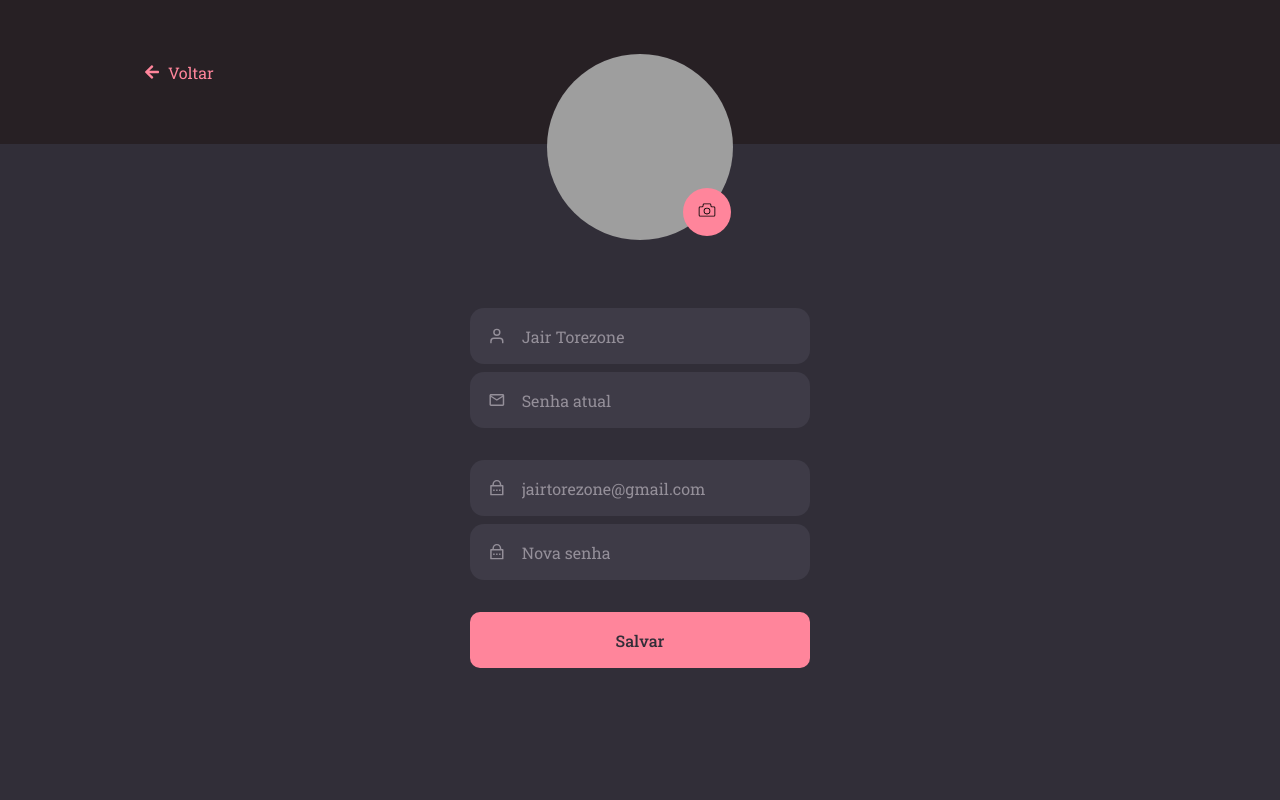
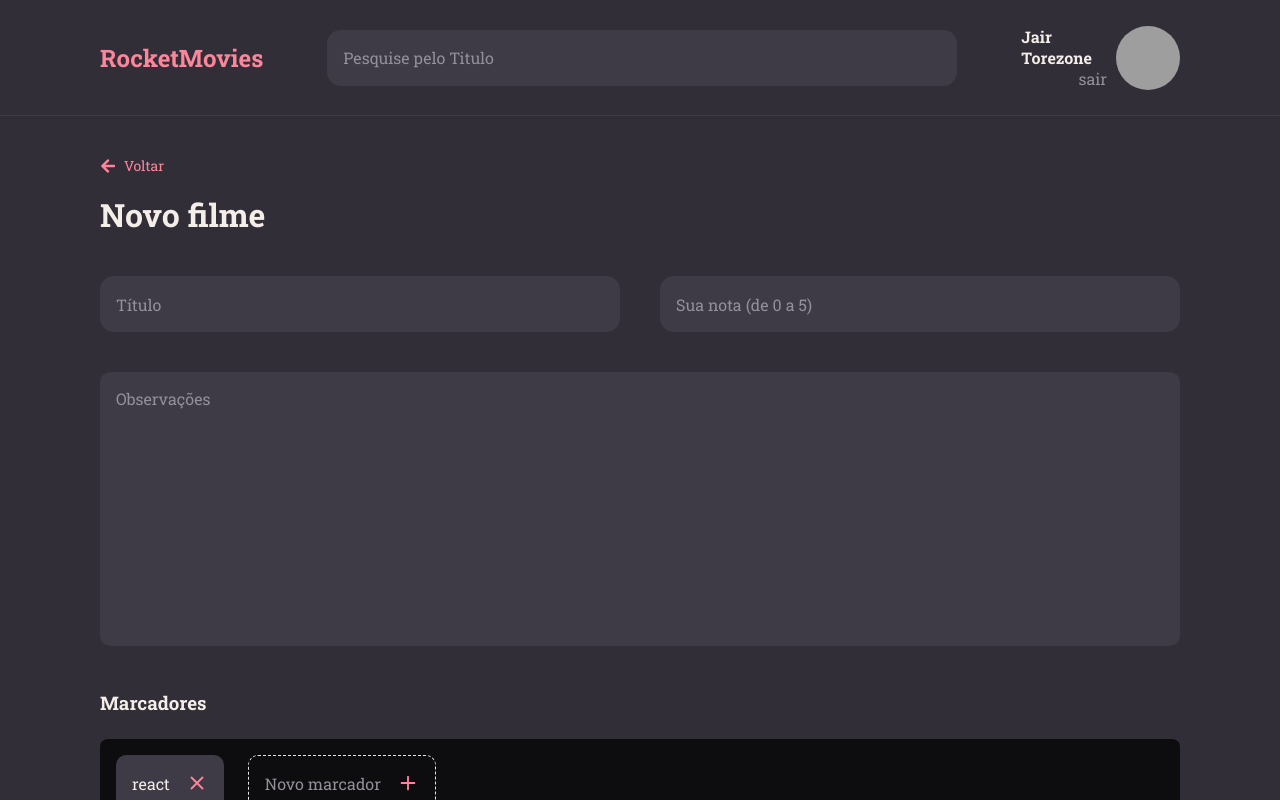
Before and after one commit to JairTorezone/rocketmovies-react, a React (Vite) app: page / in a window 1280 px wide. Built offline with nearby package versions, Linux system fonts and the light colour scheme; grey boxes are pictures that could not be loaded.

Commit message:
NoteItem and page Movie

```diff
--- a/src/components/Button/index.jsx
+++ b/src/components/Button/index.jsx
@@ -1,9 +1,10 @@
 import { Container } from "./styles";
 
-export function Button({ icon: Icon, title, ...rest }) {
+export function Button({ isBlack = false, icon: Icon, title, ...rest }) {
   return (
-    <Container type="button">
+    <Container isBlack={isBlack} type="button">
       {Icon && <Icon size={16} />}
+
       {title}
     </Container>
   );
--- a/src/components/Button/styles.js
+++ b/src/components/Button/styles.js
@@ -4,8 +4,11 @@ export const Container = styled.button`
   width: 100%;
   height: 56px;
 
-  background-color: ${({ theme }) => theme.COLORS.PINK};
-  color: ${({ theme }) => theme.COLORS.GRAY_300};
+  background-color: ${({ theme, isBlack }) =>
+    isBlack ? theme.COLORS.BACKGROUND_600 : theme.COLORS.PINK};
+
+  color: ${({ theme, isBlack }) =>
+    isBlack ? theme.COLORS.PINK : theme.COLORS.GRAY_300};
 
   font-size: 16px;
   font-weight: 500;
@@ -18,6 +21,14 @@ export const Container = styled.button`
   align-items: center;
   justify-content: center;
   gap: 8px;
+
+  /* .button-pink {
+    background-color: ${({ theme }) => theme.COLORS.PINK};
+  }
+
+  .button-black {
+    background-color: ${({ theme }) => theme.COLORS.BACKGROUND_600};
+  } */
 `;
 
 //* 312E38*/
--- /dev/null
+++ b/src/components/NoteItem/index.jsx
@@ -0,0 +1,12 @@
+import { FiPlus, FiX } from "react-icons/fi";
+
+import { Container } from "./styles";
+
+export function NoteItem({ isNew = false, title, value, ...rest }) {
+  return (
+    <Container isNew={isNew}>
+      {isNew ? <FiPlus /> : <FiX />}
+      {title}
+    </Container>
+  );
+}
--- /dev/null
+++ b/src/components/NoteItem/styles.js
@@ -0,0 +1,27 @@
+import styled from "styled-components";
+
+export const Container = styled.button`
+  display: flex;
+  align-items: center;
+  flex-direction: row-reverse;
+  gap: 16px;
+
+  font-size: 16px;
+  border-radius: 10px;
+
+  padding: 16px;
+
+  > svg {
+    color: ${({ theme }) => theme.COLORS.PINK};
+    font-size: 22px;
+  }
+
+  background-color: ${({ theme, isNew }) =>
+    isNew ? "transparent" : theme.COLORS.GRAY_400};
+
+  color: ${({ theme, isNew }) =>
+    isNew ? theme.COLORS.GRAY_500 : theme.COLORS.WHITE};
+
+  border: ${({ theme, isNew }) =>
+    isNew ? `1px dashed ${theme.COLORS.GRAY_100}` : "none"};
+`;
--- /dev/null
+++ b/src/components/Textarea/index.jsx
@@ -0,0 +1,5 @@
+import { Container } from "./styles";
+
+export function Textarea({ title, ...rest }) {
+  return <Container {...rest}>{title}</Container>;
+}
--- /dev/null
+++ b/src/components/Textarea/styles.js
@@ -0,0 +1,19 @@
+import styled from "styled-components";
+
+export const Container = styled.textarea`
+  width: 100%;
+  height: 274px;
+
+  background-color: ${({ theme }) => theme.COLORS.GRAY_400};
+  color: ${({ theme }) => theme.COLORS.WHITE};
+
+  resize: none;
+  padding: 16px;
+
+  border: none;
+  border-radius: 10px;
+
+  &::placeholder {
+    color: ${({ theme }) => theme.COLORS.GRAY_500};
+  }
+`;
--- a/src/main.jsx
+++ b/src/main.jsx
@@ -5,13 +5,13 @@ import { ThemeProvider } from "styled-components";
 import GlobalStyles from "./styles/global";
 import theme from "./styles/theme";
 
-import { Profile } from "./pages/Profile";
+import { Movie } from "./pages/Movie";
 
 ReactDOM.createRoot(document.getElementById("root")).render(
   <React.StrictMode>
     <ThemeProvider theme={theme}>
       <GlobalStyles />
-      <Profile />
+      <Movie />
     </ThemeProvider>
   </React.StrictMode>
 );
--- /dev/null
+++ b/src/pages/Movie/index.jsx
@@ -0,0 +1,46 @@
+import { Header } from "../../components/Header";
+import { ToLink } from "../../components/ToLink";
+import { Input } from "../../components/Input";
+import { Textarea } from "../../components/Textarea";
+import { FaArrowLeft } from "react-icons/fa";
+
+import { Container, Form } from "./styles";
+import { NoteItem } from "../../components/NoteItem";
+import { Button } from "../../components/Button";
+
+export function Movie() {
+  return (
+    <Container>
+      <Header />
+
+      <main>
+        <header>
+          <ToLink icon={FaArrowLeft} title="Voltar" />
+          <h2>Novo filme</h2>
+        </header>
+
+        <Form>
+          <div>
+            <Input placeholder="Título" />
+            <Input placeholder="Sua nota (de 0 a 5)" />
+          </div>
+
+          <Textarea placeholder="Observações" />
+        </Form>
+
+        <section>
+          <h3>Marcadores</h3>
+          <div className="tags">
+            <NoteItem title="react" />
+            <NoteItem isNew title="Novo marcador" />
+          </div>
+        </section>
+
+        <div className="logout">
+          <Button isBlack title="Excluir filme" />
+          <Button title="Salvar alterações" />
+        </div>
+      </main>
+    </Container>
+  );
+}
--- /dev/null
+++ b/src/pages/Movie/styles.js
@@ -0,0 +1,74 @@
+import styled from "styled-components";
+
+export const Container = styled.div`
+  height: 100vh;
+  width: 100%;
+
+  display: grid;
+  grid-template-rows: 116px auto;
+
+  grid-template-areas:
+    "header"
+    "content";
+
+  > main {
+    grid-area: content;
+    overflow-y: auto;
+
+    padding: 0 100px;
+    margin-top: 40px;
+
+    > header {
+      margin: 0 auto 40px;
+      width: 100%;
+      max-width: 1113px;
+
+      > h2 {
+        margin-top: 18px;
+        font-size: 32px;
+      }
+
+      > a {
+        font-size: 14px;
+      }
+    }
+
+    > section {
+      width: 100%;
+      height: auto;
+      margin: 40px 0;
+
+      > .tags {
+        background: ${({ theme }) => theme.COLORS.BACKGROUND_600};
+        padding: 16px;
+        border-radius: 8px;
+        height: 88px;
+
+        margin: 24px 0 0;
+
+        display: flex;
+        gap: 24px;
+      }
+    }
+
+    .logout {
+      display: flex;
+      gap: 40px;
+
+      margin-bottom: 40px;
+    }
+  }
+`;
+
+export const Form = styled.form`
+  width: 100%;
+  max-width: 1113px;
+
+  margin: 0 auto;
+
+  > div {
+    display: flex;
+    gap: 40px;
+    margin-bottom: 40px;
+  }
+`;
--- a/src/styles/theme.js
+++ b/src/styles/theme.js
@@ -3,6 +3,7 @@ export default {
     BACKGROUND_900: "#262529",
     BACKGROUND_800: "#312E38",
     BACKGROUND_700: "#272024",
+    BACKGROUND_600: "#0D0C0F",
 
     WHITE: "#F4EDE8",
     PINK: "#FF859B",
```
